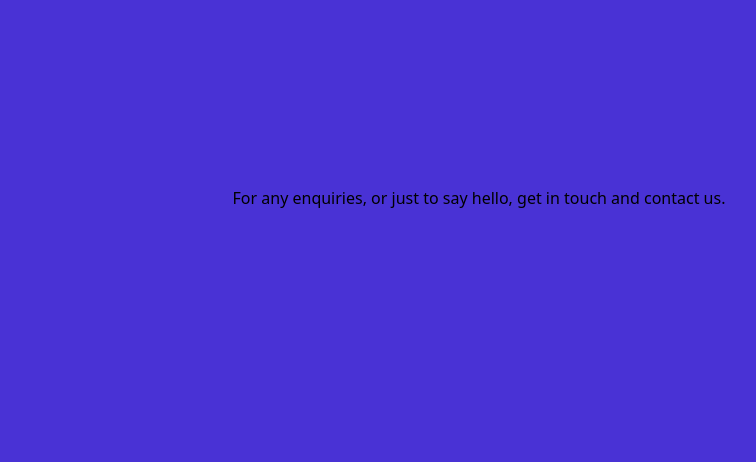
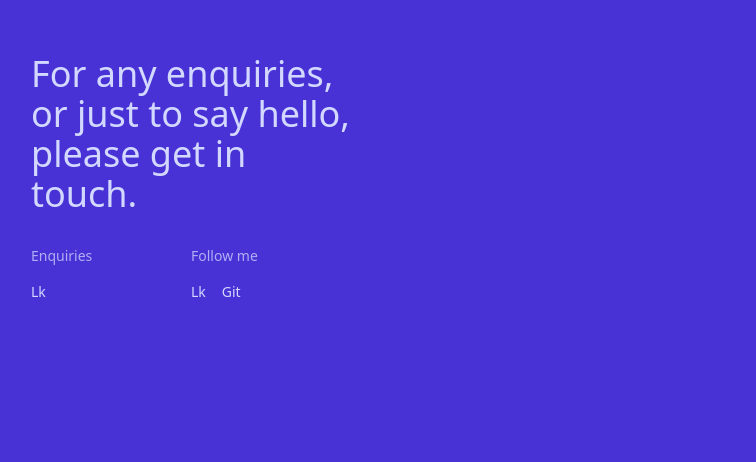
Before and after one commit to adrianHards/adrianhards.github.io, a React (Create React App) app: page / in a window 1280 px wide. Shown: the part 3158-3620 px from the top of the page, without its empty margins (161-917 px from the left). Built offline with nearby package versions, Linux system fonts and the light colour scheme; a web font is replaced by a local one.

Commit message:
add contact details

```diff
--- a/src/components/About.js
+++ b/src/components/About.js
@@ -60,7 +60,6 @@ function About() {
               My focus is on building accessible, interactive digital experiences that improve the lives of others.
               My background is in Ruby on Rails and JavaScript, though my most recent projects were built with React and Node.
             </div>
-
           </div>
         </div>
 
--- a/src/components/Contact.js
+++ b/src/components/Contact.js
@@ -27,9 +27,31 @@ function Contact() {
     >
 
       <motion.div variants={fadeIn}>
-        <div class="flex items-center justify-center h-screen">
-        For any enquiries, or just to say hello, get in touch and contact us.
+        <div class="h-screen text-[#d2d8ff] pt-64 pl-48 text-4xl w-[40%]">
+          For any enquiries, or just to say hello, please get in touch.
+            <div class="grid grid-cols-2 text-sm mt-8">
+            <div class="text-[#d2d8ff]/75">
+              Enquiries
+              <div class="text-[#d2d8ff] pt-4">
+                <a href="https://www.linkedin.com/in/adrianhards/" class="hover:text-[#F7C58A]">Lk</a>
+              </div>
+            </div>
+
+            <div class="text-[#d2d8ff]/75">
+              Follow me
+              <div class="text-[#d2d8ff] pt-4">
+                <a href="https://www.linkedin.com/in/adrianhards/" class="hover:text-[#F7C58A] pr-4">Lk</a>
+                <a href="https://github.com/adrianHards" class="hover:text-[#F7C58A]">Git</a>
+              </div>
+
+            </div>
+
+          </div>
         </div>
+
+
+
+
       </motion.div>
 
     </motion.div>
--- a/src/components/Header.js
+++ b/src/components/Header.js
@@ -26,7 +26,7 @@ function Header() {
             Passionate about teaching, collaborations and creating exciting interactive web experiences.
             Want to work together or need an extra hand at a hackathon? <br /> Let's get in touch!
           </div>
-          <a href="mailto:adrian.hards@ahards.com" class="text-sm font-light text-[#F7C58A] px-4 py-3 border border-[#F7C58A] hover:bg-[#F7C58A]/10 rounded">
+          <a href="https://www.linkedin.com/in/adrianhards/" class="text-sm font-light text-[#F7C58A] px-4 py-3 border border-[#F7C58A] hover:bg-[#F7C58A]/10 rounded">
             Say hi
           </a>
         </header>
```
